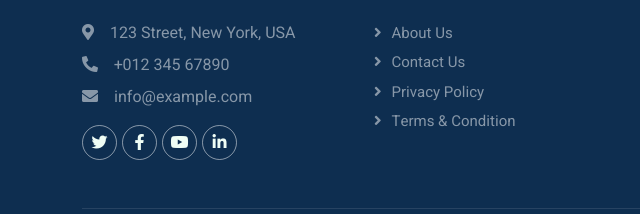
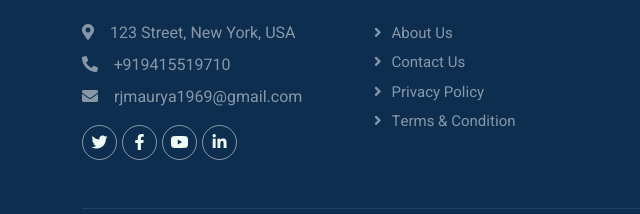
Before and after one commit to Ritu0208/real-estate-website, a plain HTML site: page index.html in a window 1280 px wide. Shown: the part 3533-3747 px from the top of the page, 0-640 px from the left. Drawn offline with nearby package versions, Linux system fonts and the light colour scheme.

Commit message:
address and number updated

```diff
--- a/index.html
+++ b/index.html
@@ -604,8 +604,8 @@
                     <div class="col-lg-3 col-md-6">
                         <h5 class="text-white mb-4">Get In Touch</h5>
                         <p class="mb-2"><i class="fa fa-map-marker-alt me-3"></i>123 Street, New York, USA</p>
-                        <p class="mb-2"><i class="fa fa-phone-alt me-3"></i>+012 345 67890</p>
-                        <p class="mb-2"><i class="fa fa-envelope me-3"></i>info@example.com</p>
+                        <p class="mb-2"><i class="fa fa-phone-alt me-3"></i>+919415519710</p>
+                        <p class="mb-2"><i class="fa fa-envelope me-3"></i>rjmaurya1969@gmail.com</p>
                         <div class="d-flex pt-2">
                             <a class="btn btn-outline-light btn-social" href=""><i class="fab fa-twitter"></i></a>
                             <a class="btn btn-outline-light btn-social" href=""><i class="fab fa-facebook-f"></i></a>
```
